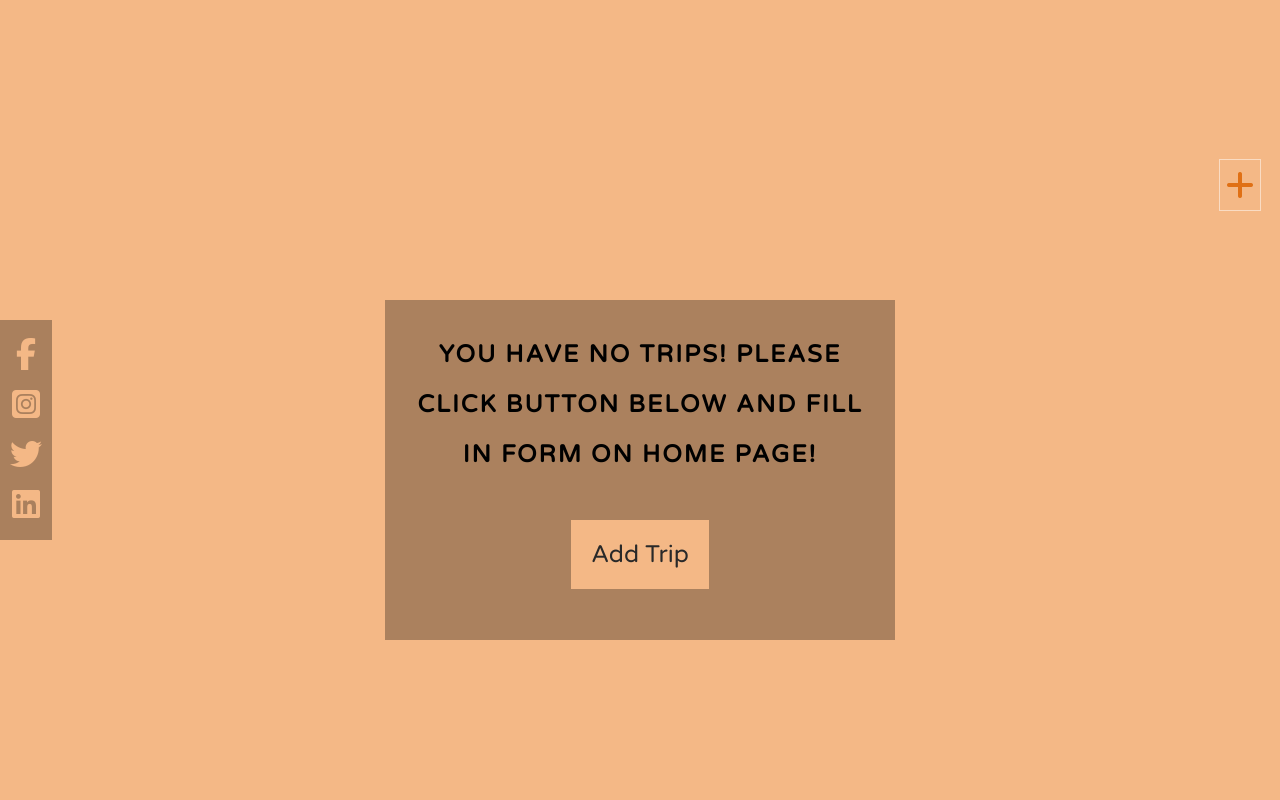
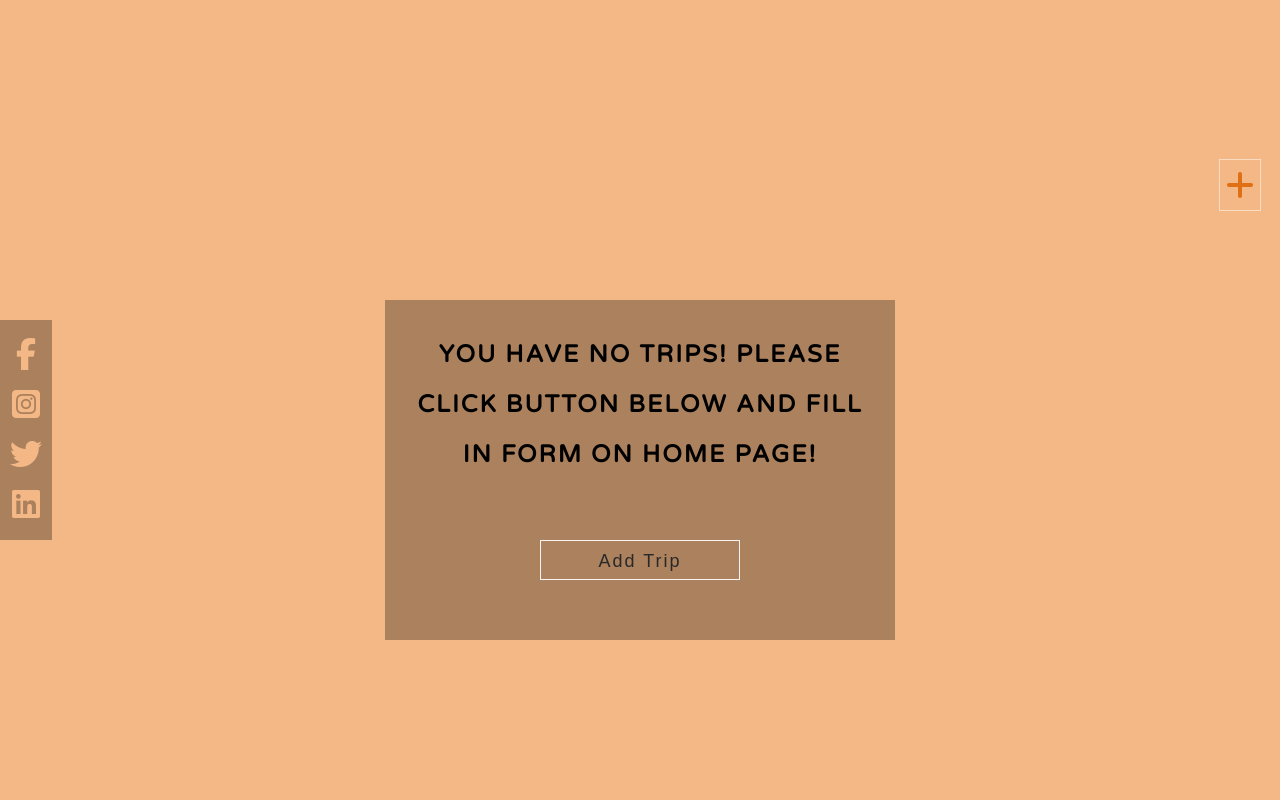
Before and after one commit to Izabela88/Travel_Time_App, a website built with webpack: page src/client/views/trips.html in a window 1280 px wide. Shown: the top 800 px of the page. Built offline with nearby package versions, Linux system fonts and the light colour scheme; a web font is replaced by a local one.

Commit message:
Styled Back-btn button.

```diff
--- a/src/client/js/app.js
+++ b/src/client/js/app.js
@@ -163,12 +163,9 @@ const getImages = async (url, name, subText) => {
 
 
 
-
-
-
-
 export {
   navSlide,
   dropMenu,
   performAction,
+  navbarLinkClick
 }
--- a/src/client/style/_mytrips.scss
+++ b/src/client/style/_mytrips.scss
@@ -77,16 +77,49 @@ h2 {
 }
 
 .back-btn {
-  background-color: $colorTwo;
-  padding: 20px;
-  width: 140px;
-  text-align: center;
-  text-decoration: none;
-  font-size: 1.5rem;
-  font-family: $headingFont;
-  color: $textColorOne;
-  &:hover {
-    background-color: $colorSeven;
+  position: absolute;
+  top: 50%;
+  left: 50%;
+  transform: translate(-50%, -50%);
+  a {
+    display: block;
+    width: 200px;
+    height: 40px;
+    line-height: 40px;
+    font-size: 18px;
+    font-family: sans-serif;
+    text-decoration: none;
+    color: $textColorOne;
+    border: 1px solid $textColorTwo;
+    letter-spacing: 2px;
+    text-align: center;
+    position: relative;
+    transition: all 0.35s;
+    margin-top: 320px;
+  }
+  a span {
+    position: relative;
+    z-index: 2;
+  }
+
+  a:after {
+    position: absolute;
+    content: "";
+    top: 0;
+    left: 0;
+    width: 0;
+    height: 100%;
+    background: $colorSeven;
+    transition: all 0.35s;
+  }
+
+  a:hover {
+    color: #fff;
+    border: 1px solid $colorSeven;
+  }
+
+  a:hover:after {
+    width: 100%;
   }
 }
 
@@ -122,6 +155,8 @@ h2 {
   flex-direction: column;
   justify-content: center;
   align-items: flex-start;
+  font-weight: bold;
+  letter-spacing: 1px;
 }
 
 .btn-box {
--- a/src/client/views/trips.html
+++ b/src/client/views/trips.html
@@ -16,7 +16,7 @@
       <a href="index.html"><img src="../../../img/travel_logo_white_2.png" alt="travel-logo"></a>
     </div>
     <ul class="nav-links">
-      <li><a href="index.html#front-page">Home</a></li>
+      <li><a href="index.html">Home</a></li>
       <li><a href="trips.html">My Trips</a></li>
       <div id="dropdown">
         <a href="#" id="dropbtn">About<i class="fa fa-caret-down"></i></a>
@@ -48,7 +48,9 @@
   <section id="showcase">
     <div class="info-box">
       <h2>You have no trips! Please click button below and fill in form on Home page! </h2>
-      <a class="back-btn" href="index.html">Add Trip</a>
+      <div class="back-btn">
+        <a href="index.html"><span>Add Trip</span></a>
+      </div>
     </div>
   </section>
   <!-- Footer -->
```
